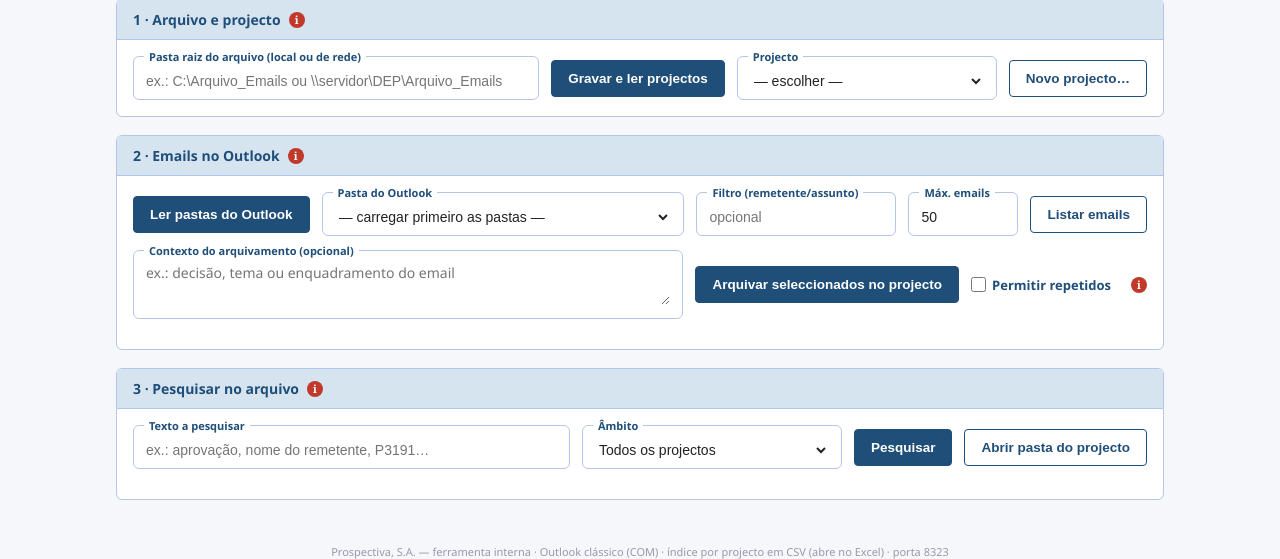
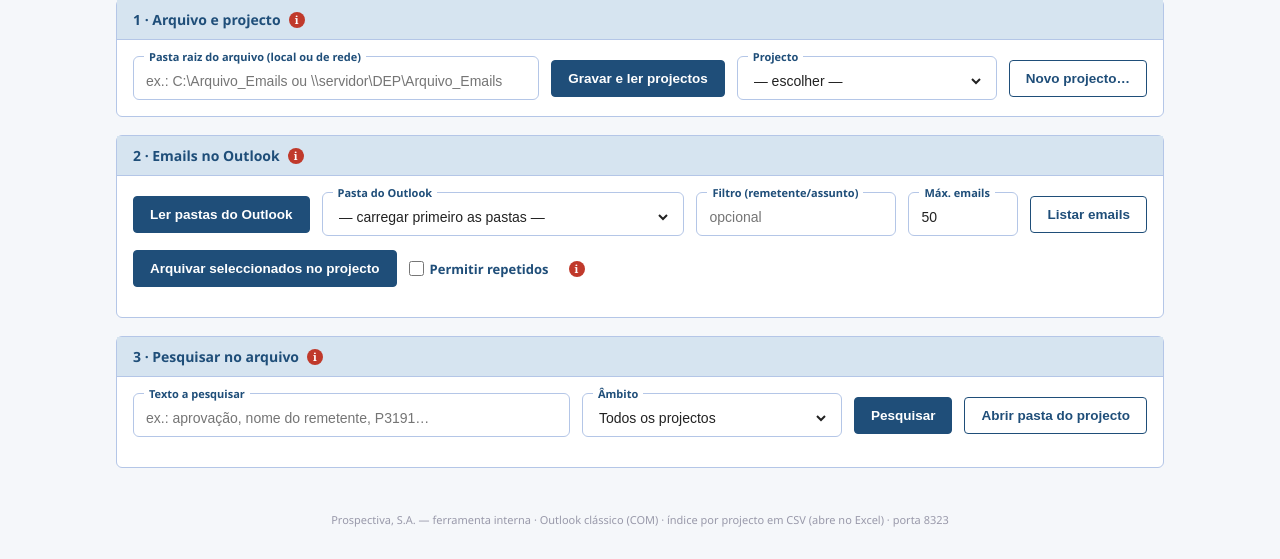
Before and after one commit to BiaMachado8/ArquivoEmails, a Flask app: page / in a window 1280 px wide. Shown: the part 101-660 px from the top of the page. Run offline with Flask 3, Linux system fonts and the light colour scheme.

Commit message:
Tornar contexto individual por email

```diff
--- a/app.py
+++ b/app.py
@@ -104,8 +104,7 @@ def api_arquivar():
             ids,
             request.form.get("projecto") or "",
             permitir_repetidos=(request.form.get("repetidos") == "1"),
-            marcar_categoria=(request.form.get("marcar") != "0"),
-            contexto=request.form.get("contexto") or "")
+            marcar_categoria=(request.form.get("marcar") != "0"))
         return jsonify({"ok": True, **res})
     except engine.EngineError as e:
         return jsonify({"error": str(e)}), 400
--- a/engine.py
+++ b/engine.py
@@ -418,7 +418,7 @@ def _arquivar_item(item, pasta_projecto, projecto, ja_arquivados,
 
 
 def arquivar_emails(ids, projecto, permitir_repetidos=False,
-                    marcar_categoria=True, contexto=""):
+                    marcar_categoria=True):
     """ids: lista de {entry_id, store_id} vindos de listar_emails."""
     if not ids:
         raise EngineError("Seleccione pelo menos um email.")
@@ -431,7 +431,8 @@ def arquivar_emails(ids, projecto, permitir_repetidos=False,
             item = ns.GetItemFromID(ref["entry_id"], ref["store_id"])
             estado, info = _arquivar_item(item, pasta_projecto, projecto, ja,
                                           permitir_repetidos,
-                                          marcar_categoria, contexto)
+                                          marcar_categoria,
+                                          ref.get("contexto", ""))
             (arquivados if estado == "ok" else repetidos).append(info)
         except EngineError:
             raise
--- a/templates/index.html
+++ b/templates/index.html
@@ -156,10 +156,6 @@
       <div class="muted" id="nota-lista" style="margin-top:8px; display:none;"></div>
 
       <div class="oprow" style="margin-top:14px;">
-        <div class="fld" style="flex:1; min-width:280px;">
-          <label>Contexto do arquivamento (opcional)</label>
-          <textarea id="contexto" rows="2" placeholder="ex.: decisão, tema ou enquadramento do email"></textarea>
-        </div>
         <button class="btn" id="btn-arquivar" style="min-width:260px;">Arquivar seleccionados no projecto</button>
         <button class="btn sec" id="btn-msg-files" style="display:none;" title="Alternativa sem lista: escolher ficheiros .msg já guardados no disco (ex.: arrastados do Outlook para uma pasta) e arquivá-los no projecto com nome normalizado.">Arquivar ficheiros .msg…</button>
         <label style="font-size:13px; color:var(--azul); font-weight:600; display:flex; align-items:center; gap:6px; cursor:pointer;">
@@ -199,7 +195,7 @@
               <th style="width:120px;">Data</th>
               <th style="width:160px;">Remetente</th>
               <th>Assunto</th>
-              <th>Contexto</th>
+              <th style="width:210px;">Contexto</th>
               <th style="width:100px;">Anexos</th>
               <th style="width:110px;">Arquivado por</th>
               <th style="width:130px;">Abrir</th>
@@ -332,6 +328,7 @@ async function listarEmails() {
       tr.innerHTML =
         `<td><input type="checkbox" class="chk-mail" data-i="${i}"${m.arquivado ? '' : ' checked'}></td>` +
         `<td>${esc(m.data)}</td><td>${esc(m.remetente)}</td><td>${esc(m.assunto)}</td>` +
+        `<td><input type="text" class="ctx-mail" data-i="${i}" placeholder="Contexto deste email"></td>` +
         `<td style="text-align:center;">${m.anexos || ''}</td>` +
         `<td>${m.arquivado ? '<span class="tag">arquivado</span>' : ''}</td>`;
       tb.appendChild(tr);
@@ -370,16 +367,19 @@ $('btn-arquivar').addEventListener('click', async () => {
   const projecto = $('projecto').value;
   if (!projecto) { alert('Escolha o projecto (secção 1).'); return; }
   const ids = [...document.querySelectorAll('.chk-mail:checked')]
-    .map(c => emailsListados[+c.dataset.i])
+    .map(c => {
+      const contexto = document.querySelector(`.ctx-mail[data-i="${c.dataset.i}"]`);
+      return { email: emailsListados[+c.dataset.i], contexto: contexto ? contexto.value : '' };
+    })
     .filter(Boolean)
-    .map(m => ({ entry_id: m.entry_id, store_id: m.store_id }));
+    .map(item => ({ entry_id: item.email.entry_id, store_id: item.email.store_id,
+      contexto: item.contexto }));
   if (!ids.length) { alert('Seleccione pelo menos um email na lista.'); return; }
   setBusy(true, `A arquivar ${ids.length} email(s)…`);
   try {
     const data = await post('/api/arquivar', {
       ids: JSON.stringify(ids), projecto,
       repetidos: $('chk-repetidos').checked ? '1' : '0',
-      contexto: $('contexto').value,
     });
     if (renderArquivo(data)) listarEmails();   // refresca estados «arquivado»
   } catch (e) { showResult(false, 'Erro de comunicação: ' + e); }
@@ -398,7 +398,6 @@ $('btn-msg-files').addEventListener('click', async () => {
     const data = await post('/api/arquivar-ficheiros', {
       caminhos: JSON.stringify(caminhos), projecto,
       repetidos: $('chk-repetidos').checked ? '1' : '0',
-      contexto: $('contexto').value,
     });
     renderArquivo(data);
   } catch (e) { showResult(false, 'Erro de comunicação: ' + e); }
```
